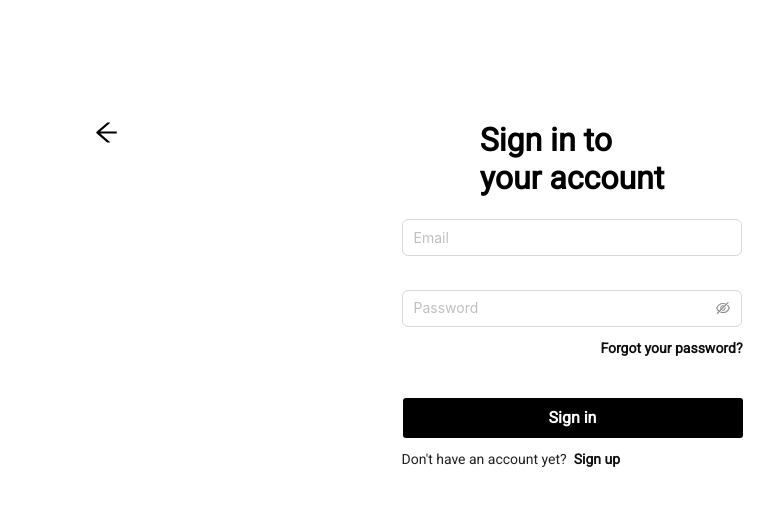
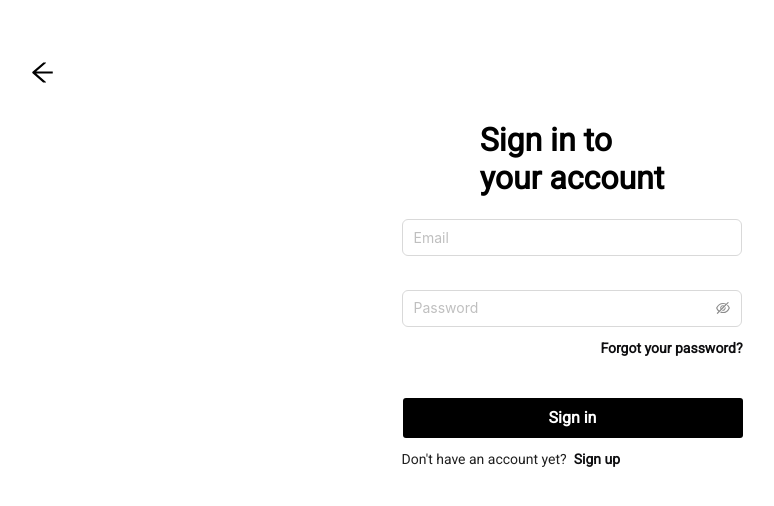
Before and after one commit to Bonitz0902/ticketwave-frontend, a React (Create React App) app in the folder ticketwave/: page /login in a window 1280 px wide. Shown: the top 506 px of the page, without its empty margins (68-842 px from the left). Built offline with nearby package versions, Linux system fonts and the light colour scheme; no server answers.

Commit message:
fix: applied changes on design for arrow back

```diff
--- a/ticketwave/src/css/MovieDetails.css
+++ b/ticketwave/src/css/MovieDetails.css
@@ -3,7 +3,8 @@
     justify-content: center;
 }
 
-h2 {
+.movieDetailsTitle {
+    margin-top: 25px;
     text-align: center;
 }
 
@@ -26,6 +27,7 @@ h2 {
 
 .arrowBack {
     position: absolute;
-    left: 15%;
+    top: 5%;
+    left: 10%;
     font-size: 25px;
 }
```
